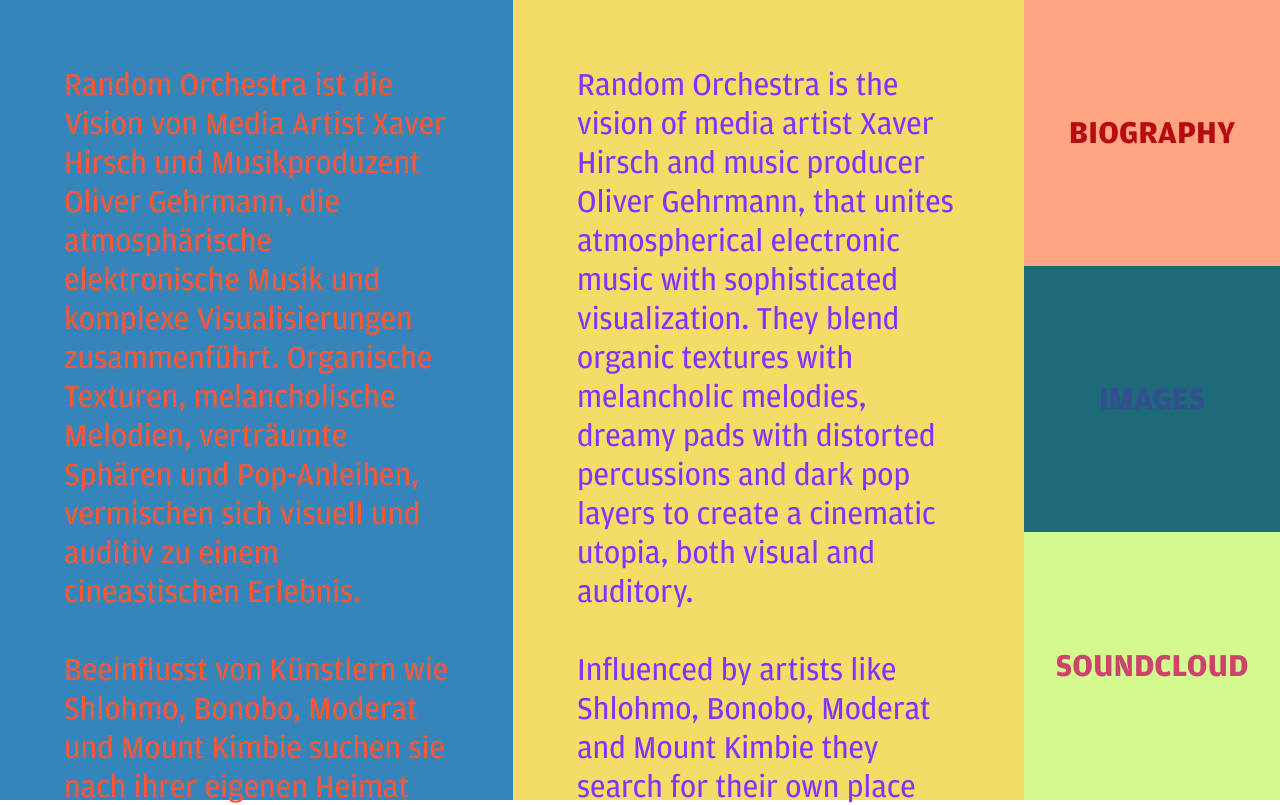
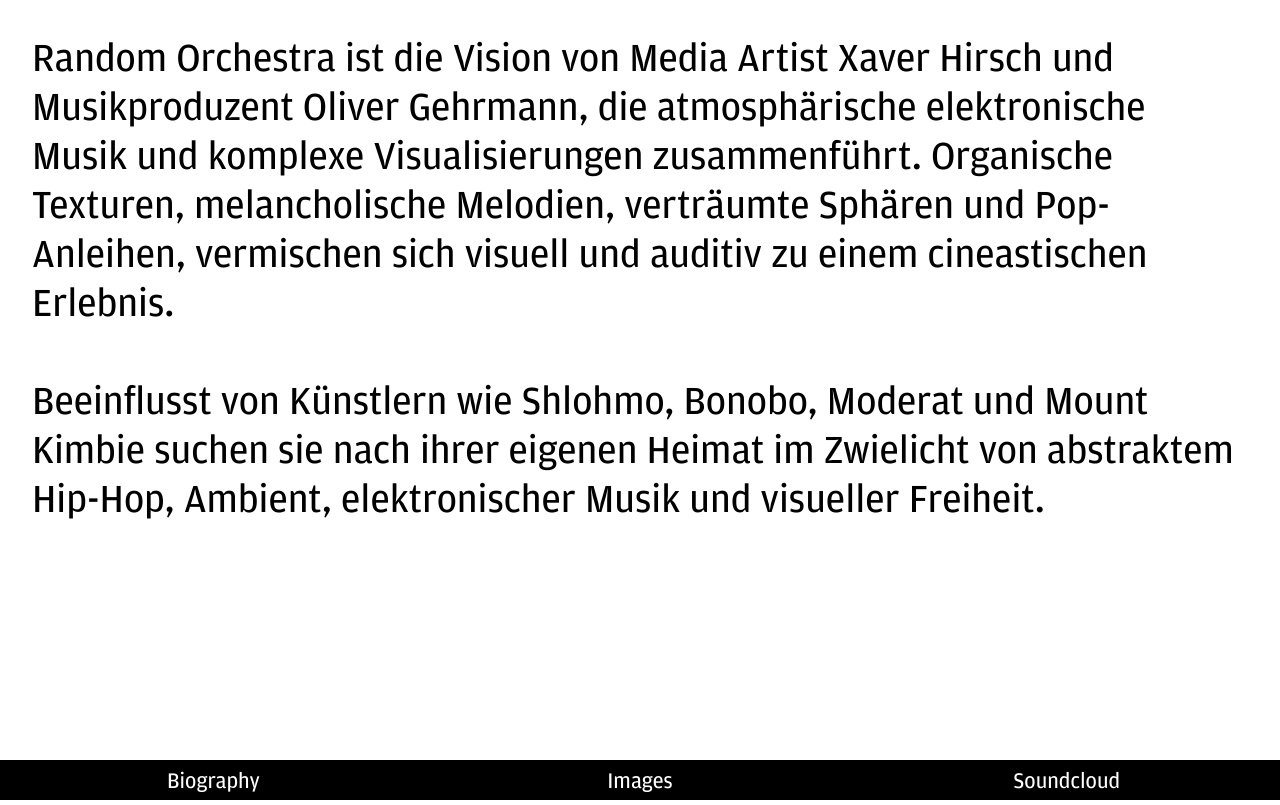
Before and after one commit to xhirsch/ro, a React (Create React App) app: page / in a window 1280 px wide. Shown: the top 805 px of the page. Built offline with nearby package versions, Linux system fonts and the light colour scheme.

Commit message:
fix colors (#6)
* colors komplementär

* color test

* b/w

Co-authored-by: Xaver Hirsch <xaver.hirsch@livingpackets.com>

```diff
--- a/src/App.js
+++ b/src/App.js
@@ -1,6 +1,6 @@
-import React, { Suspense } from 'react';
+import React from 'react';
 import styled from 'styled-components';
-import { BrowserRouter as Router, Switch, Route, Link } from 'react-router-dom';
+import { BrowserRouter as Router, Switch, Route } from 'react-router-dom';
 
 import Bio from './components/Bio';
 import Images from './components/Images';
@@ -9,15 +9,7 @@ import Nav from './components/Nav';
 const StyledApp = styled.div`
   width: 100vw;
   height: 100vh;
-  display: flex;
-  flex-direction: rows;
-
-  @media screen and (max-width: 1200px) {
-    flex-direction: column-reverse;
-  }
 `;
-
-const StyledNav = styled.div``;
 
 function App() {
   return (
@@ -25,7 +17,7 @@ function App() {
       <Router>
         <Switch>
           <Route exact path="/images" component={Images} />
-          <Route exact path="/" component={Bio} />
+          <Route exact path="/"><Bio /></Route>
         </Switch>
         <Nav />
       </Router>
--- a/src/components/Bio.js
+++ b/src/components/Bio.js
@@ -1,59 +1,34 @@
 import React from 'react';
 import styled from 'styled-components';
-import randomColor from 'randomcolor';
 
-const bg1 = randomColor();
-const bg2 = randomColor();
 
-const Text = styled.div`
-  background: violet;
-  position: relative;
+const Wrapper = styled.div`
   width: 100%;
-  height: 100%;
-  display: flex;
-  flex-direction: row;
-  justify-content: center;
-  align-items: stretch;
-  font-size: 2em;
+  height: 95%;
+  font-family: Amplitude-Regular;
+  font-size: 2.5rem;
 
   @media screen and (max-width: 1200px) {
-    flex-direction: column;
-    font-size: 2rem;
+    font-size: 1.4rem;
   }
   @media screen and (max-width: 800px) {
-    font-size: 1.4rem;
+    font-size: 1.2rem;
   }
   @media screen and (max-width: 500px) {
-    font-size: 0.8rem;
+    font-size: 1.2em;
   }
 `;
 
-const ContentENG = styled.div`
-  height: calc(100% - 8rem);
-  background: ${bg1};
-  color: #ff5733;
-  padding: 4rem;
-
-  @media screen and (max-width: 500px) {
-    padding: 1rem;
-  }
+const Content = styled.div`
+  padding-top: 2rem;
+  padding-left: 2rem;
+  padding-right: 2rem;
 `;
 
-const ContentDE = styled.div`
-  height: calc(100% - 8rem);
-  background: ${bg2};
-  padding: 4rem;
-  color: #8333ff;
-
-  @media screen and (max-width: 500px) {
-    padding: 1rem;
-  }
-`;
-
-const Bio = () => {
+const Bio = (props) => {
   return (
-    <Text>
-      <ContentENG>
+    <Wrapper>
+      <Content>
         Random Orchestra ist die Vision von Media Artist Xaver Hirsch und
         Musikproduzent Oliver Gehrmann, die atmosphärische elektronische Musik
         und komplexe Visualisierungen zusammenführt. Organische Texturen,
@@ -63,21 +38,8 @@ const Bio = () => {
         Beeinflusst von Künstlern wie Shlohmo, Bonobo, Moderat und Mount Kimbie
         suchen sie nach ihrer eigenen Heimat im Zwielicht von abstraktem
         Hip-Hop, Ambient, elektronischer Musik und visueller Freiheit.
-      </ContentENG>
-      <ContentDE>
-        Random Orchestra is the vision of media artist Xaver Hirsch and music
-        producer Oliver Gehrmann, that unites atmospherical electronic music
-        with sophisticated visualization. They blend organic textures with
-        melancholic melodies, dreamy pads with distorted percussions and dark
-        pop layers to create a cinematic utopia, both visual and auditory.
-        <br />
-        <br />
-        Influenced by artists like Shlohmo, Bonobo, Moderat and Mount Kimbie
-        they search for their own place within the genre-bending twilight of
-        abstract hip-hop, ambient, electronic music and organic visual
-        weirdness.
-      </ContentDE>
-    </Text>
+      </Content>
+    </Wrapper>
   );
 };
 
--- a/src/components/Button.js
+++ /dev/null
@@ -1,48 +0,0 @@
-import React from 'react'
-import styled from 'styled-components'
-import { Link } from 'react-router-dom'
-import randomColor from 'randomcolor';
-
-const bg1 = randomColor();
-const bg2 = randomColor();
-const bg3 = randomColor();
-
-const StyledButton = styled.button`
-  width: 100%;
-  height: 100%;
-  display: flex;
-  justify-content: center;
-  align-items: center;
-  border: none;
-  cursor:pointer;
-  background: ${bg1};
-  font-family: Amplitude-Bold;
-  text-transform: uppercase;
-  font-size: 2rem;
-  color: #daff33;
-  transition: all 0.5s ease-in-out 0s;
-
-  &:hover {
-    background: #ff5833;
-  }
-`;
-
-const Button = (props) => {
-
-  function changeBackgroundEnter(e) {
-    e.target.style.background = `${bg2}`;
-  }
-  function changeBackgroundLeave(e) {
-    e.target.style.background = `${bg3}`;
-  }
-
-
-  return <StyledButton onMouseOver={changeBackgroundEnter} onMouseLeave={changeBackgroundLeave} as={Link} to={props.link}
-    style={{
-      background: `${props.bgColor}`,
-      color: `${props.tColor}`,
-    }}
-  >{props.name}</StyledButton>;
-}
-
-export default Button;
--- a/src/components/Images.js
+++ b/src/components/Images.js
@@ -1,29 +1,29 @@
 import React from 'react';
 import styled from 'styled-components';
-import randomColor from 'randomcolor';
 
 import img1 from '../assets/images/ro_0001.jpg'
 import img2 from '../assets/images/ro_0002.jpg'
 
-const bg = randomColor();
 
 const Wrapper = styled.div`
-  width: 100%;
-  height: 100%;
-  background: ${bg};
+  height: 95%;
+  display: flex;
+  justify-content: center;
+  align-items: center;
 `;
 
 const ContentWrapper = styled.div`
-  height: 100%;
   display: flex;
   flex-direction: rows;
-  align-items: center;
   justify-content: center;
 `;
 
 const Img = styled.img`
-width: 35%;
-padding: 4rem;
+  width: 30%;
+
+  @media screen and (max-width: 500px) {
+    width: 49%;
+  }
 `;
 
 
--- a/src/components/Nav.js
+++ b/src/components/Nav.js
@@ -1,60 +1,63 @@
 import React from "react";
 import styled from 'styled-components';
-import randomColor from 'randomcolor';
-
-import Button from './Button'
-
-const bg1 = randomColor();
-const bg2 = randomColor();
-const bg3 = randomColor();
-
-const tColor1 = randomColor();
-const tColor2 = randomColor();
-const tColor3 = randomColor();
+import { Link } from 'react-router-dom'
 
 const Wrapper = styled.div`
-  width: 25%;
-  height: 100%;
+  width: 100%;
+  height: 5%;
+  position: fixed;
   display: flex;
-  flex-direction: column;
+  flex-direction: rows;
+  font-size: 1.4rem;
 
   @media screen and (max-width: 1200px) {
-    width: 100%;
-    height: 25%;
+    font-size: 1rem;
+  }
+  @media screen and (max-width: 800px) {
+    font-size: 0.8rem;
+  }
+  @media screen and (max-width: 500px) {
+    font-size: 0.8rem;
   }
 `;
 
-const Soundcloud = styled.button`
+const SoundCloudButton = styled.div`
   width: 100%;
   height: 100%;
+  background: black;
+  color: white;
   display: flex;
   justify-content: center;
   align-items: center;
-  background: ${bg3};
   border: none;
-  cursor:pointer;
-  font-family: Amplitude-Bold;
-  text-transform: uppercase;
-  font-size: 2rem;
-  color: ${tColor3};
+  cursor: pointer;
+  font-family: Amplitude-Regular;
   transition: all 0.5s ease-in-out 0s;
-
 &:hover {
-    background: #ff5833;
+  background: white;
+  color: black;
+}
+&:focus {
+  background: white;
+  color: black;
 }
 `;
 
-const Nav = () => {
+const BioButton = styled(SoundCloudButton)``;
+const ImgButton = styled(SoundCloudButton)``;
+
+const Nav = (props) => {
   return (
     <Wrapper>
-      <Button name={"Biography"} link={"/"} bgColor={bg1} tColor={tColor1} />
-      <Button name={"Images"} link={"/images"} bgColor={bg2} tColor={tColor2} />
-      <Soundcloud onClick={() => {
+      <BioButton as={Link} to={"/"}>Biography</BioButton>
+      <ImgButton as={Link} to={"/images"}>Images</ImgButton>
+      <SoundCloudButton
+        onClick={() => {
           window.open(
             'https://soundcloud.com/random-orchestra',
             '_blank'
           );
-      }}>Soundcloud</Soundcloud>
+        }}>Soundcloud</SoundCloudButton>
     </Wrapper>
   );
 };
--- /dev/null
+++ b/src/helpers/rgbExtract.js
@@ -0,0 +1,4 @@
+export const toRGB = (x) => {
+    let sep = x.indexOf(",") > -1 ? "," : " ";
+    return x.substr(4).split(")")[0].split(sep).map(Number);
+}
```
Lines whose indentation alone changed are shown as unchanged.
